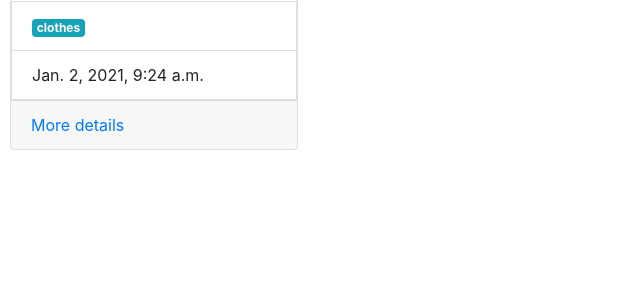
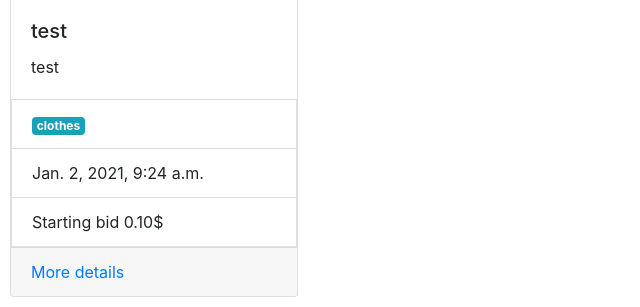
Before and after one commit to JadeRebecca/commerce, a Django app: page /listing_categorie/1 in a window 1280 px wide. Shown: the part 1677-1984 px from the top of the page, without its empty margins (0-640 px from the left). Before the commit the page ends 1827 px from the top, so only its background shows below. Run offline with Django 3.2, Linux system fonts and the light colour scheme; data comes from the database, SQL or seed files in the repository; both versions use the stored data as it was after the commit; some libraries are stand-ins or nearby versions.

Commit message:
add starting bid

```diff
--- a/auctions/models.py
+++ b/auctions/models.py
@@ -13,6 +13,7 @@
     title = models.CharField(max_length=64)
     description = models.TextField()
     start_at = models.DateTimeField()
+    starting_bid = models.DecimalField(max_digits=5, decimal_places=2,  blank=False, default='0.1')
     categorie = models.ForeignKey(Categorie, models.SET_NULL, blank=True, null=True )
     picture = models.URLField(blank=True, null=True)
     active = models.BooleanField(default=False)
@@ -39,4 +40,4 @@
 class ListingForm(ModelForm):
     class Meta:
         model = Listing
-        fields = ['title','description','start_at','categorie','picture']
+        fields = ['title','description','start_at','starting_bid','categorie','picture']
--- a/auctions/templates/auctions/create.html
+++ b/auctions/templates/auctions/create.html
@@ -14,6 +14,7 @@
         <input type="text" name="title" placeholder="Title">
         <textarea name="description" rows="5" cols="33"></textarea>
         <input type="datetime-local" name="start_at">
+        <input type="number" required name="starting_bid" min="0.1" step="0.1">
         <select name="categorie">
             {% for categorie in categories %}
             <option value="{{ categorie.id }}">{{ categorie }}</option>
--- a/auctions/templates/auctions/index.html
+++ b/auctions/templates/auctions/index.html
@@ -22,11 +22,12 @@
             <ul class="list-group list-group-flush"></ul>
                 <li class="list-group-item"><span class="badge badge-info">{{ listing.categorie }}</span></li>
                 <li class="list-group-item">{{ listing.start_at }}</li>
+                <li class="list-group-item">Starting bid {{ listing.starting_bid }}$</li>
             </ul>
             <div class="card-footer">
                 <a href="{% url 'listing' listing.id %}">More details</a>
             </div>
-            </div>
+        </div>
     {% empty %}
             No listing
     {% endfor %}
```
Also changed, not shown: auctions/migrations/0006_listing_starting_bid.py (added), db.sqlite3.
